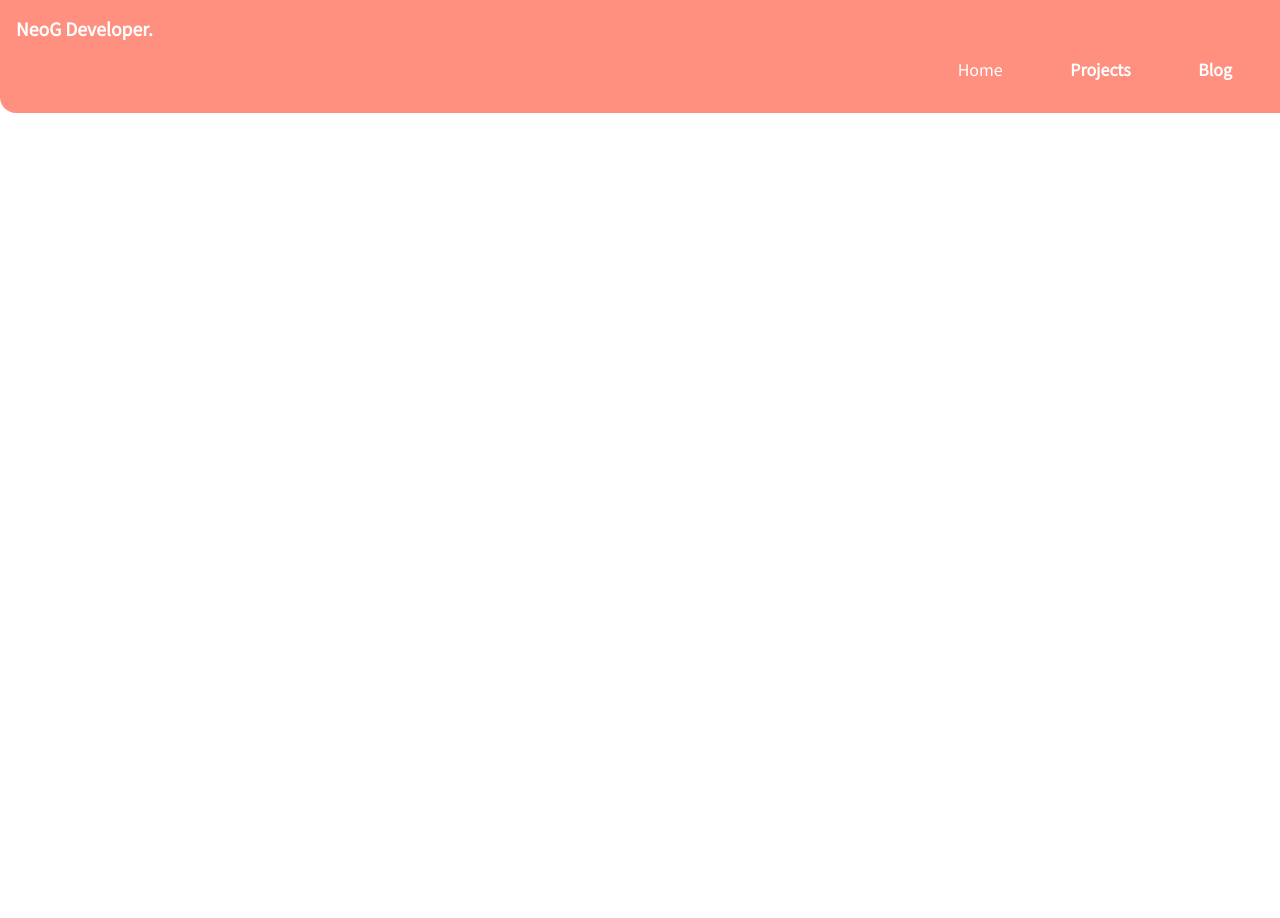
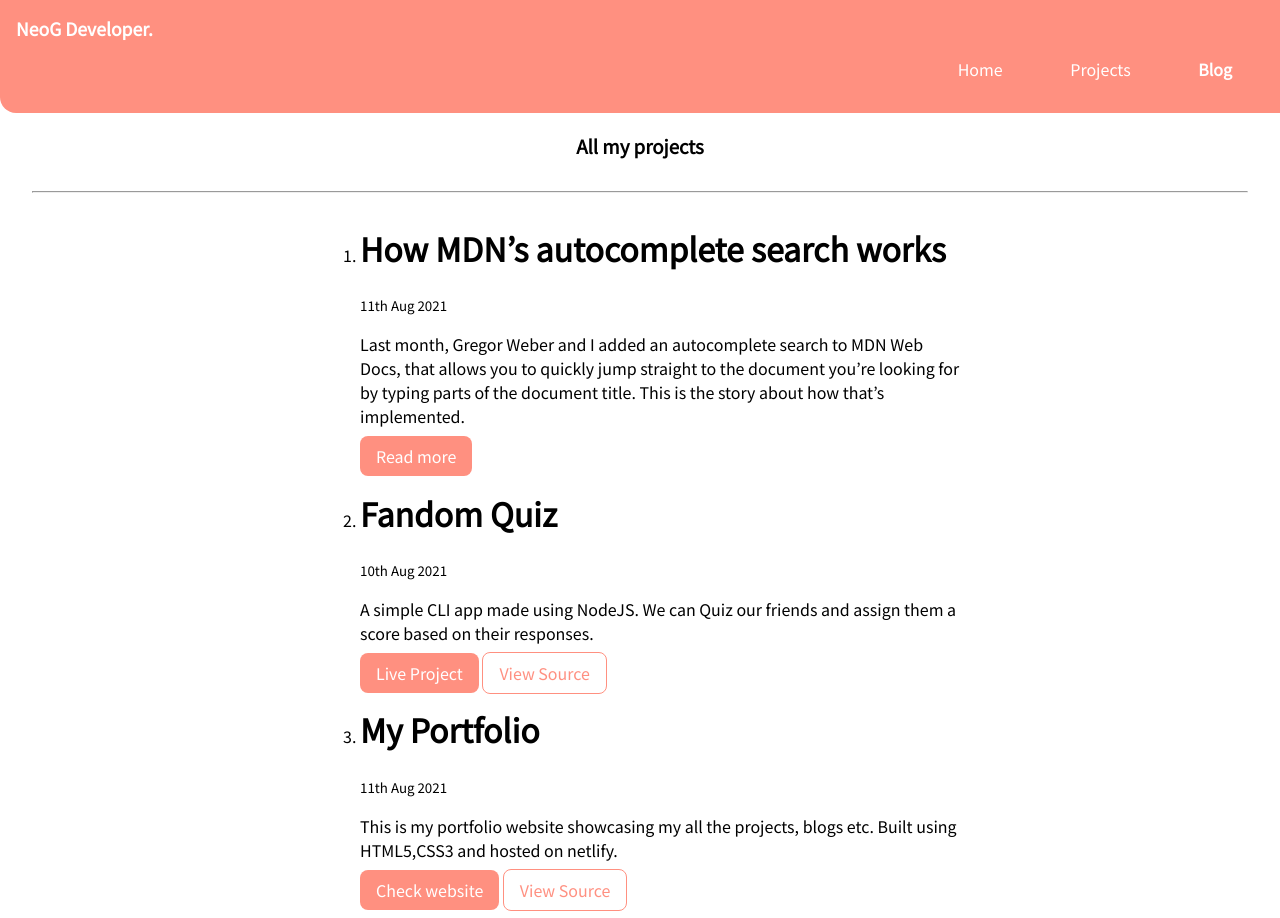
Before and after one commit to yogesh-/mark-3-4-5-Portfolio, a plain HTML site: page lib/blogs.html in a window 1280 px wide. Before the commit the page ends 800 px from the top, so only its background shows below. Drawn offline with Linux system fonts and the light colour scheme.

Commit message:
blog page

```diff
--- a/lib/blogs.html
+++ b/lib/blogs.html
@@ -4,13 +4,13 @@
     <meta charset="UTF-8">
     <meta http-equiv="X-UA-Compatible" content="IE=edge">
     <meta name="viewport" content="width=device-width, initial-scale=1.0">
-    <title>Blogs</title>
+    <title>Projects</title>
     <link href="/styles.css" rel="stylesheet"/>
 </head>
-
 <body>
 
-    <!-- Header -->
+<!-- Navigation -->
+
 <nav class="navigation">
 
     <div class="nav-brand">NeoG Developer.</div>
@@ -21,7 +21,7 @@
                 <a class="link" href="/index.html">Home</a>
             </li>
             <li class="list-inline">
-                    <a class="link link-active" href="/lib/projects.html">Projects</a>
+                <a class="link" href="/lib/projects.html">Projects</a>
             </li>
             <li class="list-inline">
                 <a class="link link-active" href="/lib/blogs.html">Blog</a>
@@ -29,6 +29,72 @@
         </ul>
 </nav>
 
+<!-- Hero text -->
+
+<h3 class="nato">
+    All my projects
+</h3>
+
+<hr>
+
+<!-- Listing all my projects -->
+
+<ol>
+    <div class="container container-center">
+        <li>
+
+            <h1>How MDN’s autocomplete search works
+            </h1>
+            <small>11th Aug 2021</small>
+            <p>
+                Last month, Gregor Weber and I added an autocomplete search to MDN Web Docs, that allows you to quickly jump straight to the document you’re looking for by typing parts of the document title.
+                This is the story about how that’s implemented.
+            </p>
+            <a class="link link-primary" href="">Read more</a>
+
+
+        </li>
+
+        <li>
+
+            <h1>Fandom Quiz</h1>
+            <small>10th Aug 2021</small>
+            <p>
+                A simple CLI app made using NodeJS. We can Quiz our friends and assign them a score based on their responses.
+            </p>
+            <a class="link link-primary" href="https://replit.com/@yogesh3/markTwo#index.js">Live Project</a>
+            <a class="link link-secondary" href="https://github.com/yogesh-/FandomQuiz">View Source</a>
+
+
+        </li>
+
+        <li>
+
+            <h1>My Portfolio</h1>
+            <small>11th Aug 2021</small>
+            <p>
+                This is my portfolio website showcasing my all the projects, blogs etc. Built using HTML5,CSS3 and hosted on netlify.
+            </p>
+            <a class="link link-primary" href="https://yogesh1.netlify.app/">Check website</a>
+            <a class="link link-secondary" href="https://github.com/yogesh-/mark4-Blog">View Source</a>
+
+
+        </li>
+
+
+</div>
+</ol>
+
+
+
+
+
+
+
+
+
+
+
 
 </body>
 </html>
```
Also changed, not shown: index.html (+1 -1 lines), lib/projects.html (+21 -0 lines). Lines whose indentation alone changed are shown as unchanged.
